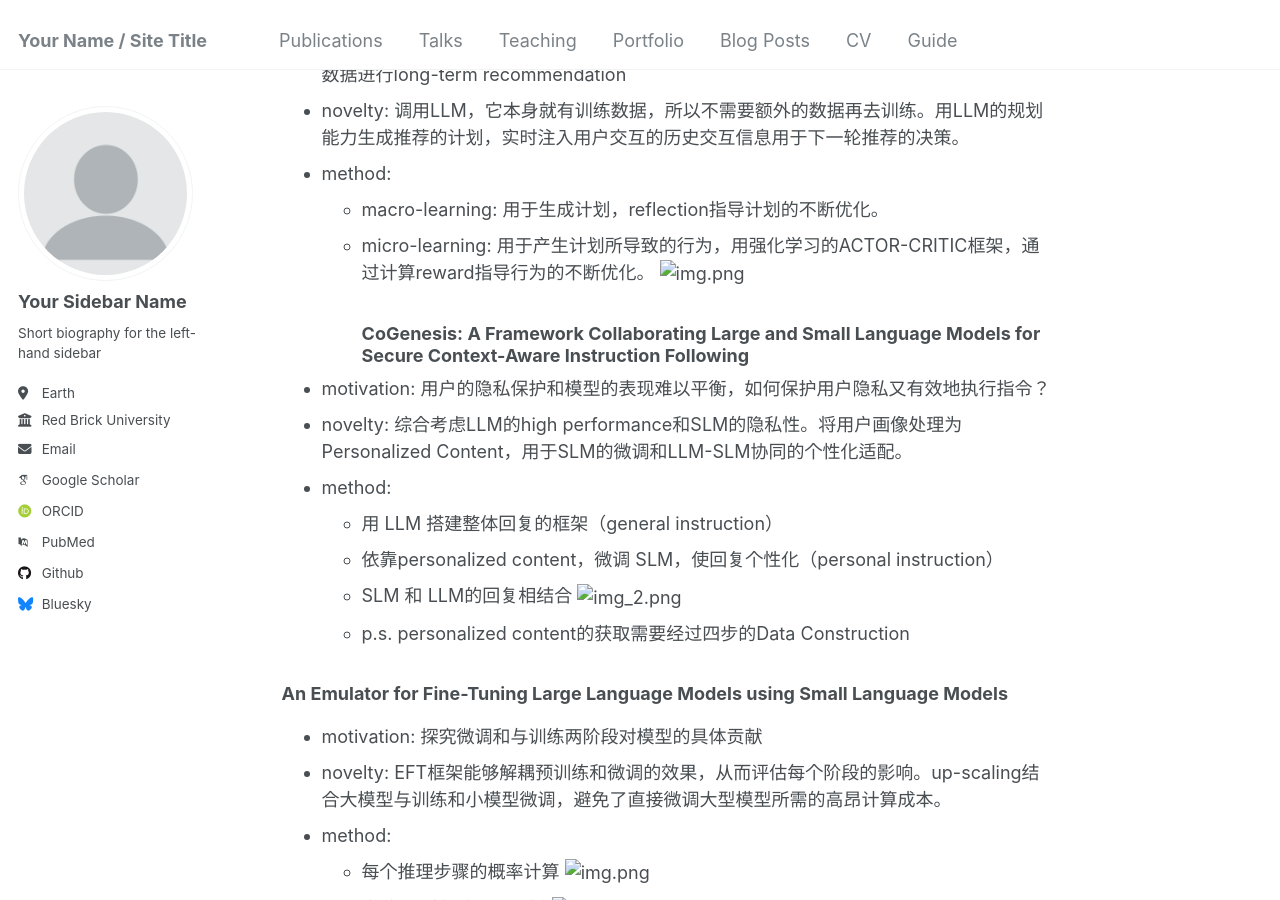
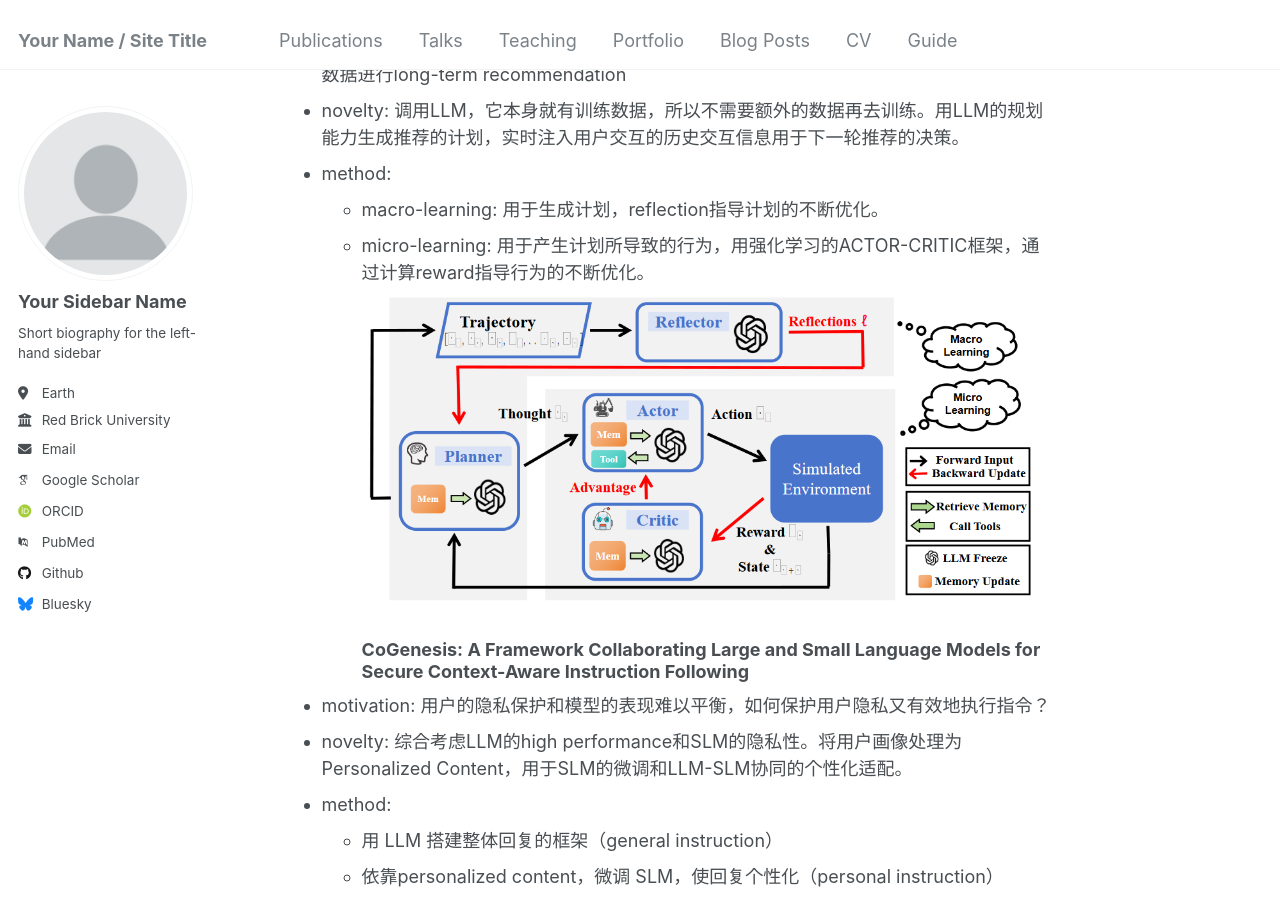
Before and after one commit to taltalw/taltalw.github.io, a Jekyll site: the page built from _posts/2024-01-02-blog-post-1.md, in a window 1280 px wide and 900 px high, scrolled down 642 px. Built offline with Jekyll 4.4.1, drawn with Linux system fonts in a browser that asks for light colours; some web fonts are replaced.

Commit message:
fix: :bug: change image path

```diff
--- a/_posts/2024-01-02-blog-post-1.md
+++ b/_posts/2024-01-02-blog-post-1.md
@@ -26,7 +26,7 @@ tags:
 - method:
   - macro-learning: 用于生成计划，reflection指导计划的不断优化。
   - micro-learning: 用于产生计划所导致的行为，用强化学习的ACTOR-CRITIC框架，通过计算reward指导行为的不断优化。
-![img.png](../images/BiLLP/img.png)
+![img.png](../../../../images/BiLLP/img.png)
 ### CoGenesis: A Framework Collaborating Large and Small Language Models for Secure Context-Aware Instruction Following
 
 - motivation: 用户的隐私保护和模型的表现难以平衡，如何保护用户隐私又有效地执行指令？
@@ -35,7 +35,7 @@ tags:
     - 用 LLM 搭建整体回复的框架（general instruction）
     - 依靠personalized content，微调 SLM，使回复个性化（personal instruction）
     - SLM 和 LLM的回复相结合
-      ![img_2.png](../images/CoGenesis/img_2.png)
+      ![img_2.png](../../../../images/CoGenesis/img_2.png)
     - p.s. personalized content的获取需要经过四步的Data Construction
 
 
@@ -45,32 +45,32 @@ tags:
 - novelty: EFT框架能够解耦预训练和微调的效果，从而评估每个阶段的影响。up-scaling结合大模型与训练和小模型微调，避免了直接微调大型模型所需的高昂计算成本。
 - method:
   - 每个推理步骤的概率计算
-        ![img.png](../images/EFT/img.png)
+        ![img.png](../../../../images/EFT/img.png)
   - 实验时 对整体进行采样
-        ![img_1.png](../images/EFT/img_1.png)
+        ![img_1.png](../../../../images/EFT/img_1.png)
   - up-scaling: N >> M
 
 ### Tuning Language Models by Proxy
 
 - motivation: 模型适应特定的场景需要微调，微调开源模型需要大量的算力资源，闭源模型则无法直接微调。
 - novelty: 提出一种proxy-tuning的方法，微调SLM，根据SLM的输出变化预测LLM的输出，而无需对LLM的参数进行微调。
-- method: ![img_6.png](../images/proxy-tuning/img_6.png)
+- method: ![img_6.png](../../../../images/proxy-tuning/img_6.png)
 
 ### AutoGen: Enabling Next-Gen LLM Applications via Multi-Agent Conversation
 
 - 创新点：提出了一种多agent协作的框架，重写接口即可定制个性化agent。
 
     e.g. 官方文档给的例子 *get weather*
-    ![img.png](../images/AutoGen/img.png)
+    ![img.png](../../../../images/AutoGen/img.png)
 - AutoGen框架：以一个conversation agent为核心，手动封装其他agent的接口，供conversation agent调用，如图所示。
-    ![img_1.png](../images/AutoGen/img_1.png)
+    ![img_1.png](../../../../images/AutoGen/img_1.png)
 - 思考：从原文的几个例子来看，这个框架只是实现了接口的自动化，就是说我设计好了几个agent不用关他们互相之间是什么样的调用关系，且不同任务的agent都不一样。
-    ！[img_2.png](../images/AutoGen/img_2.png)
+    ！[img_2.png](../../../../images/AutoGen/img_2.png)
 
 ### Graph Retrieval-Augmented Generation: A Survey
 - 主要看一下graph RAG的原理：通过引入图结构，检索实体及其关系，确保生成内容反映实体间的联系，如知识图谱中的节点和边。
 - LLM vs RAG vs GRAPHRAG
-![img.png](../images/GraphRAG/img3.png)
+![img.png](../../../../images/GraphRAG/img3.png)
     Direct LLM：仅依赖模型生成，容易缺乏具体细节。
 
     RAG：检索外部文本，但处理复杂关系能力有限。
@@ -80,7 +80,7 @@ tags:
 
 ### FrugalGPT: How to Use Large Language Models While Reducing Cost and Improving Performance
 
-![img.png](../images/FrugalGPT/img4.png)
+![img.png](../../../../images/FrugalGPT/img4.png)
 
 - 按顺序向LLM发送查询，满足评分，则返回，否则继续查询直到满足评分。
 - 关键点：大模型的选择和顺序的设置
@@ -94,11 +94,11 @@ tags:
 关键在于胜率的计算，提出了四种路由策略计算胜率。
 
 - Similarity-weighted (SW) ranking：本质上是相似度计算，根据相似查询的原始输出进行预测。
-    ![img.png](../images/RouteLLM/img.png)
+    ![img.png](../../../../images/RouteLLM/img.png)
 - Matrix factorization：矩阵分解模型在推荐系统中被广泛使用，以捕捉用户-物品交互的低秩结构。这里借鉴了这一方法，应用于偏好数据的训练。
-    ![img_1.png](../images/RouteLLM/img_1.png)
+    ![img_1.png](../../../../images/RouteLLM/img_1.png)
 - BERT classifier：探索使用标准文本分类方法，使用BERT-base架构，为用户查询提供上下文化嵌入
-    ![img_2.png](../images/RouteLLM/img_2.png)
+    ![img_2.png](../../../../images/RouteLLM/img_2.png)
 - Causal LLM classifier：使用Llama3-8B参数化路由器，构造instruction-following范式进行训练
 
 ### ROUTERBENCH: A Benchmark for Multi-LLM Routing System
@@ -106,8 +106,8 @@ tags:
 提出一个用于评估多LLM路由系统的基准测试框架。
 
 - 评价标准：AIQ
-    ![img_3.png](../images/ROUTERBENCH/img_3.png)
+    ![img_3.png](../../../../images/ROUTERBENCH/img_3.png)
 - 方法：插值、非递减凸包构造
-    ![img_5.png](../images/ROUTERBENCH/img_5.png)
+    ![img_5.png](../../../../images/ROUTERBENCH/img_5.png)
 - 用这个评价标准评价下来发现非预测路由（FrugalGPT）比预测路由（KNN, MLP）效果好得多，但我认为这个非预测路由的意义不大，因为级联调用大模型的时间成本太高了，不能说是先调“小模型”减少成本就算做整个路由都优化成功了。
 - 比较有参考价值的实验结果是RAG数据集的AIQ非常高，包括非预测路由和预测路由，由此想到能不能设置一个双阶段路由器。
```
